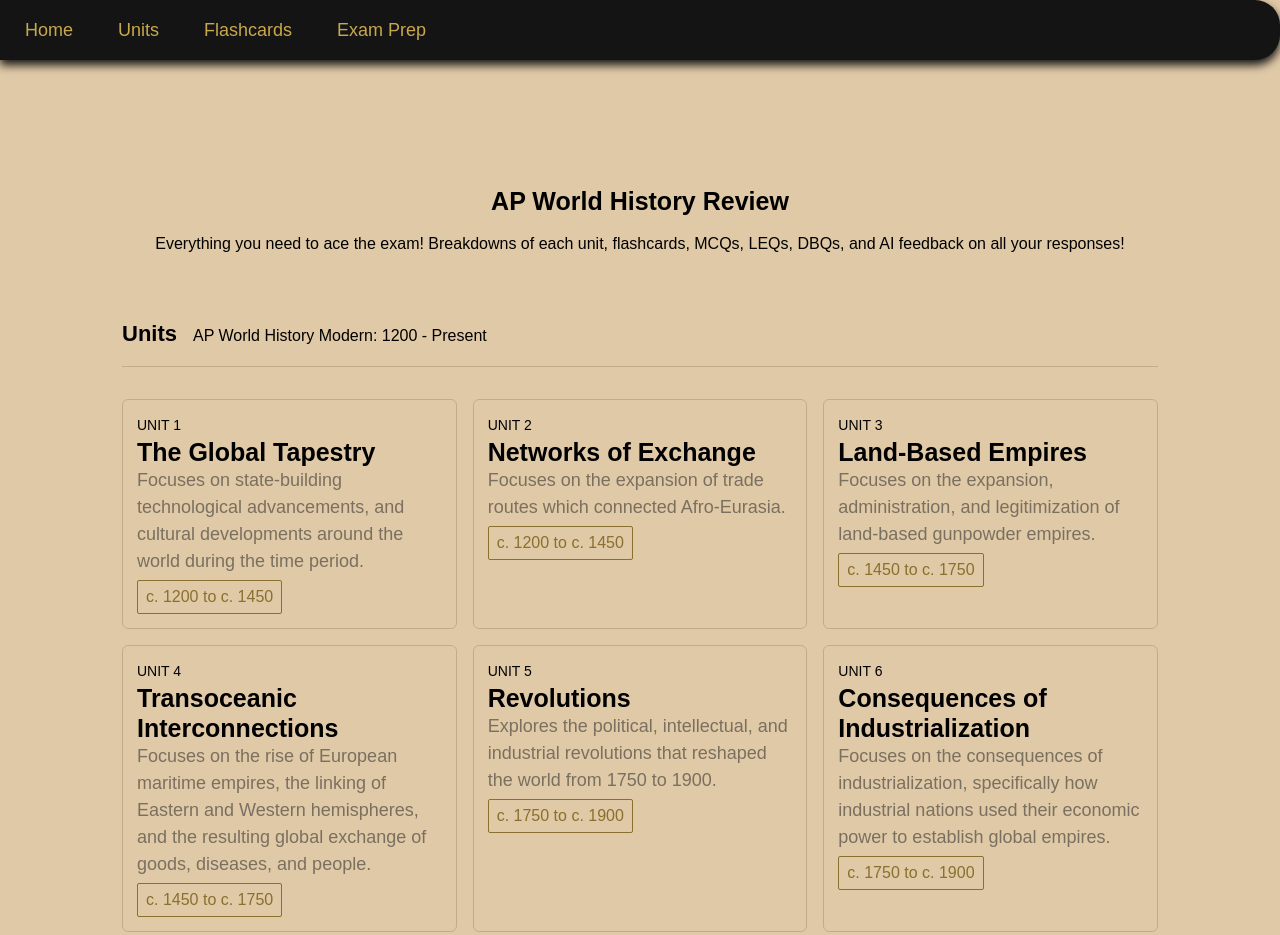
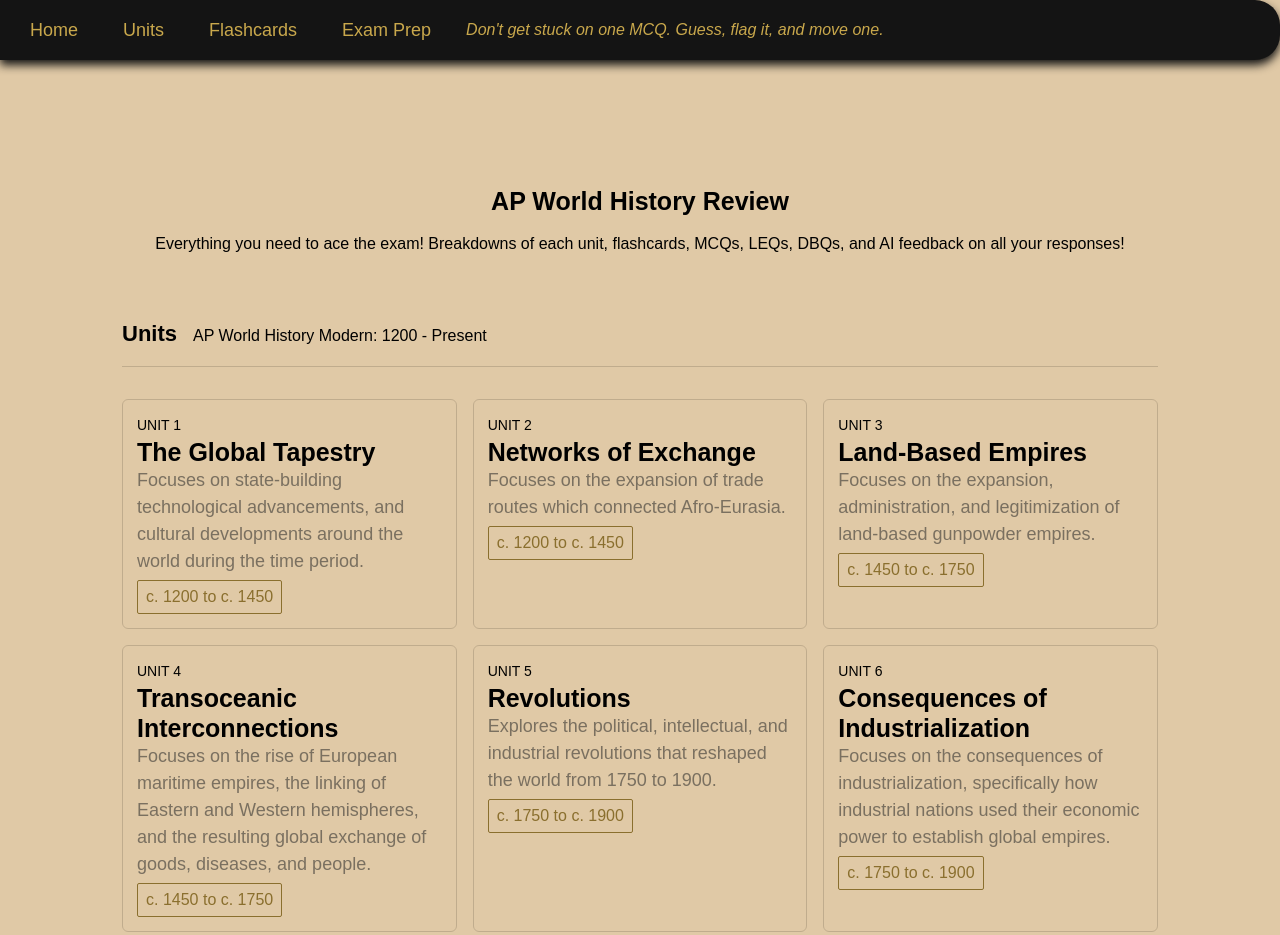
Before and after one commit to PGarg111/APWH_Review, a plain HTML site: page index.html in a window 1280 px wide. Shown: the top 935 px of the page. Drawn offline with Linux system fonts and the light colour scheme; a web font is replaced by a local one.

Commit message:
added motivational messages and tips in the navbar. appears when hovering over it

```diff
--- a/index.html
+++ b/index.html
@@ -13,6 +13,7 @@
         <button class="nav-button" onclick="showPage('units')">Units</button>
         <button class="nav-button" onclick="showPage('flashcards')">Flashcards</button>
         <button class="nav-button" onclick="showPage('examprep')">Exam Prep</button>
+        <div class="nav-quote" id="nav-quote"></div>
     </div>
 
     <div class="page" id="home" style="animation: slide-in 1s ease-in-out forwards">
--- a/script.js
+++ b/script.js
@@ -751,3 +751,31 @@ ${content || '[No response provided]'}`;
 renderUnitCards('home-units');
 renderUnitCards('all-units');
 showPage('home');
+
+
+const motivationalMessage = [
+    "AP World is about trends, connections, and major themes. Don't spend all your time memorizing minor details.",
+    "A clear and historically accurate thesis is key to acing the DBQ and LEQ.",
+    "Use the documents as evidence to support your thesis. Don't forget to HIPP at least 3 documents.",
+    "Don't get stuck on one MCQ. Guess, flag it, and move one.",
+    "If you ever run into writers block don't forget SPICE-T!",
+    "Avoid cramming last minute. That is the worst thing to do right before the exam.",
+    "Study for 20 minutes then take a break and get back to it!",
+    "Get a good nights sleep before the exam (at leasts 7-8 hours)!",
+    "Take notes on all of the stimuli during MCQ's. These come in handy for outside evidence on DBQ, LEQ, SAQ."
+];
+
+function setNavMessage() {
+    const messageElement = document.getElementById('nav-quote');
+    if (messageElement) {
+        const randIdx = Math.floor(Math.random() * motivationalMessage.length);
+        messageElement.textContent = motivationalMessage[randIdx];
+    }
+}
+
+const navbarElement = document.querySelector('.nav');
+if (navbarElement) {
+    navbarElement.addEventListener('mouseenter', setNavMessage)
+}
+
+setNavMessage();
--- a/style.css
+++ b/style.css
@@ -52,19 +52,36 @@ a:hover{
     align-items: center;
     justify-content: left;
     gap: 25px;
-    padding: 0 15px;
+    padding: 0 20px;
     height: 60px;
     width: 30%;
     border-top-right-radius: 25px;
     border-bottom-right-radius: 25px;
     transition: width 0.8s ease-in-out;
-
 }
 
-.nav:hover {
+.nav-quote {
+    color: var(--gold);
+    font-style: italic;
+    opacity: 0;
+    white-space: nowrap;
+    overflow: hidden;
+    transition: opacity 0.4s ease-in-out;
+    pointer-events: none;
+}
+
+
+.nav:hover{
     width: 100%;
     box-shadow: 0 5px 10px var(--bg2);
     transform: scale(1);
+    opacity: 1;
+    transition-delay: 0.3s;
+}
+
+.nav:hover .nav-quote {
+    opacity: 1;
+    transition-delay: 0.3s;
 }
 
 .nav-button {
@@ -77,12 +94,14 @@ a:hover{
     cursor: pointer;
     transition: color var(--transition), background var(--transition);
     border-radius: 10px;
+    text-wrap: nowrap;
 }
 
 .nav-button:hover {
     color: var(--bg2);
     background: var(--gold-dim);
 }
+
 
 .page {
     padding: 48px 32px;
@@ -144,7 +163,7 @@ a:hover{
     border: 1px var(--gold) solid;
     box-shadow: 5px 8px 24px #78674e;
     background: var(--gold);
-    animation: slideUp 0.5s ease-in-out forwards;
+    animation: slideUp 0.2s ease-in-out forwards;
 }
 
 @keyframes slideUp {
@@ -482,6 +501,11 @@ button.primary:hover {
     margin-bottom: 5px;
 }
 
+.prompt-option:hover {
+    border: var(--gold);
+    background-color: var(--gold);
+}
+
 .prompt-option.selected {
     border: var(--gold);
     background-color: var(--gold);
```
